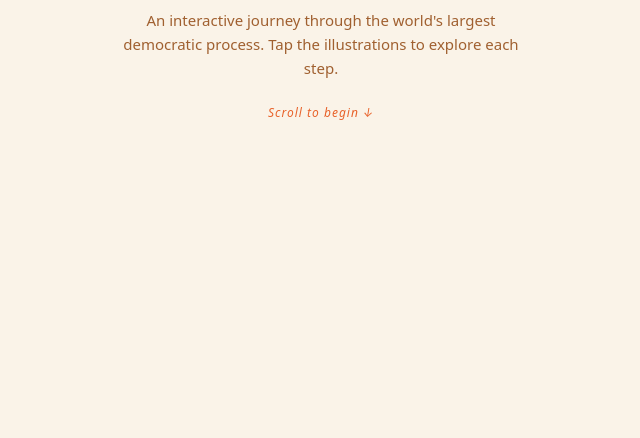
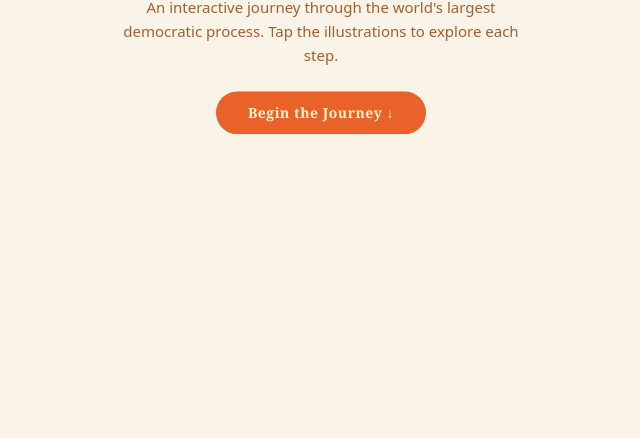
Before and after one commit to Ninad-Nimkar/Election, a plain HTML site: page index.html in a window 1280 px wide. Shown: the part 362-800 px from the top of the page, without its empty margins (319-959 px from the left). Drawn offline with Linux system fonts and the light colour scheme.

Commit message:
replaced begin function from text to button

```diff
--- a/app.js
+++ b/app.js
@@ -357,9 +357,17 @@
 
   document.addEventListener('DOMContentLoaded', function () {
     log('Booting...');
-    // Render first scene immediately (others lazy-loaded by observer)
     renderScene(1);
     setupScrollObserver();
+
+    // "Begin the Journey" button
+    var beginBtn = document.getElementById('scroll-begin');
+    if (beginBtn) {
+      beginBtn.addEventListener('click', function () {
+        document.getElementById('step-1').scrollIntoView({ behavior: 'smooth', block: 'center' });
+      });
+    }
+
     log('Ready');
   });
 })();
--- a/index.html
+++ b/index.html
@@ -21,7 +21,7 @@
   <header class="intro-section" id="intro">
     <h1>How India Votes</h1>
     <p class="subtitle">An interactive journey through the world's largest democratic process. Tap the illustrations to explore each step.</p>
-    <span class="scroll-hint" aria-hidden="true">Scroll to begin ↓</span>
+    <button class="scroll-btn" id="scroll-begin" data-testid="scroll-begin">Begin the Journey ↓</button>
   </header>
 
   <main>
--- a/styles.css
+++ b/styles.css
@@ -58,7 +58,20 @@ body { background: #FAF3E8; color: #7B4019; font-family: system-ui, -apple-syste
 }
 .intro-section h1 { font-family: Georgia, serif; font-size: 36px; color: #7B4019; margin-bottom: 12px; letter-spacing: -0.5px; }
 .intro-section .subtitle { font-size: 15px; color: #A06030; max-width: 400px; line-height: 1.6; margin-bottom: 32px; }
-.intro-section .scroll-hint { font-size: 12px; color: #E8622A; font-style: italic; letter-spacing: 1px; animation: float 3s ease-in-out infinite; }
+.intro-section .scroll-btn {
+  font-size: 14px; font-family: Georgia, serif; font-weight: bold;
+  color: #FFF5C8; background: #E8622A; border: none; cursor: pointer;
+  padding: 12px 32px; border-radius: 24px; letter-spacing: 0.5px;
+  animation: float 3s ease-in-out infinite;
+  transition: transform 0.2s ease, box-shadow 0.2s ease;
+}
+.intro-section .scroll-btn:hover {
+  transform: translateY(-2px);
+  box-shadow: 0 4px 16px rgba(232,98,42,0.35);
+}
+.intro-section .scroll-btn:focus-visible {
+  outline: 2px solid #7B4019; outline-offset: 3px;
+}
 
 /* --- Step Section Layout --- */
 .step-section {
```
